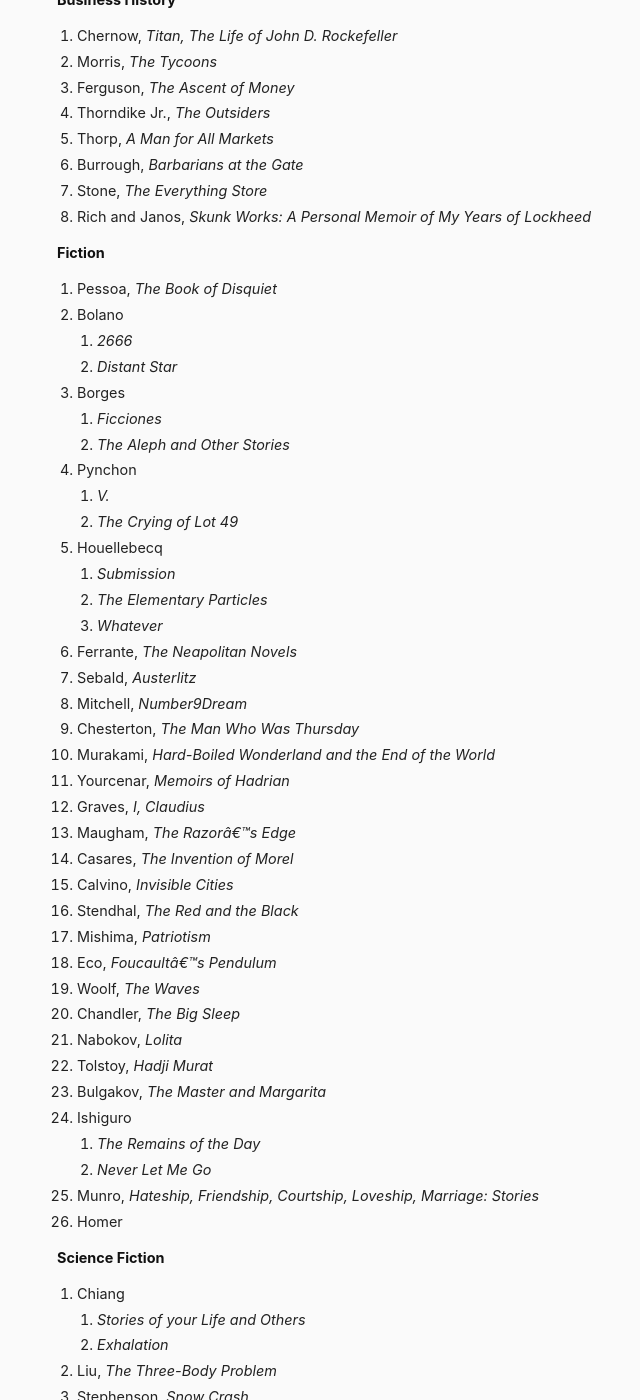
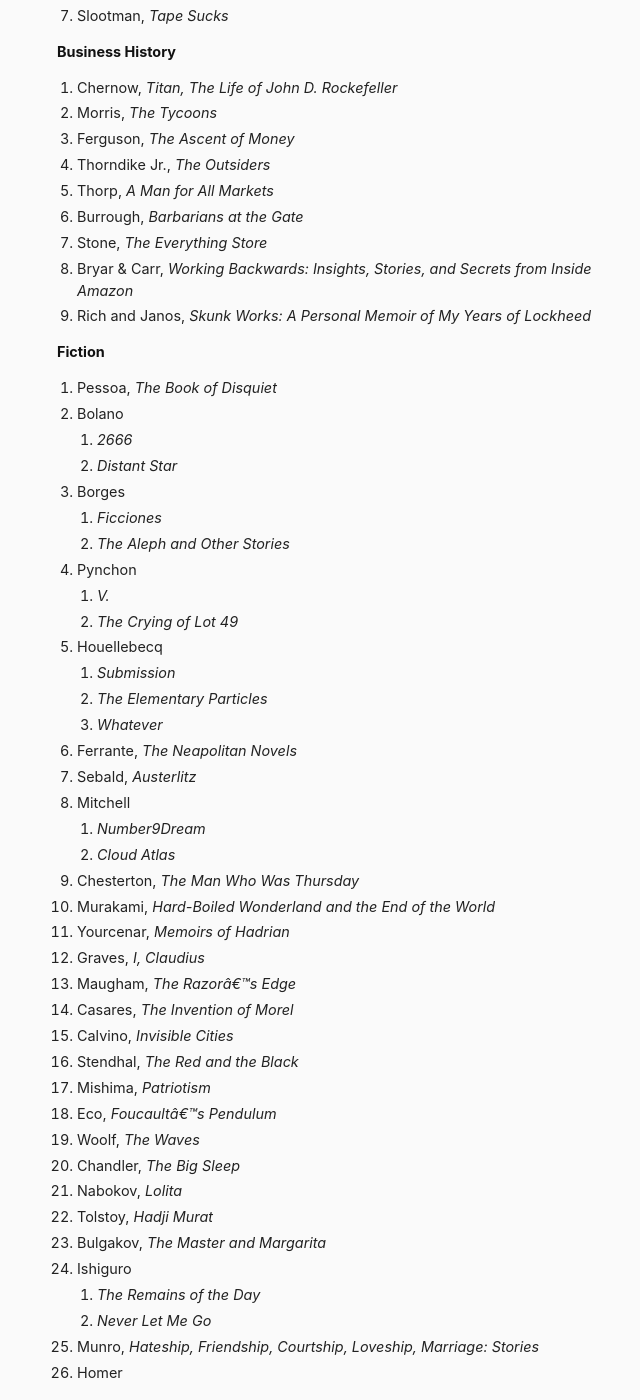
Before and after one commit to danschlz/danschulz.github.io, a Jekyll site: the page built from books.md, in a window 1280 px wide and 1400 px high, scrolled down 2081 px. Shown: the whole window, without its empty margins (303-943 px from the left). Built offline with Jekyll 4.4.1, drawn with Linux system fonts in a browser that asks for light colours; some of the changed text lies outside the part shown.

Commit message:
Update books.md

```diff
--- a/books.md
+++ b/books.md
@@ -88,6 +90,7 @@ Jump to:
 - Thorp, _A Man for All Markets_
 - Burrough, _Barbarians at the Gate_
 - Stone, _The Everything Store_
+- Bryar & Carr, _Working Backwards: Insights, Stories, and Secrets from Inside Amazon_
 - Rich and Janos, _Skunk Works: A Personal Memoir of My Years of Lockheed_
 
 **Fiction** <a name="fiction"></a>
@@ -107,7 +110,9 @@ Jump to:
 	- _Whatever_
 - Ferrante, _The Neapolitan Novels_
 - Sebald, _Austerlitz_
-- Mitchell, _Number9Dream_
+- Mitchell
+	- _Number9Dream_
+	- _Cloud Atlas_
 - Chesterton, _The Man Who Was Thursday_
 - Murakami, _Hard-Boiled Wonderland and the End of the World_
 - Yourcenar, _Memoirs of Hadrian_
```
Also changed, not shown: other parts of books.md (+4 -2 lines).
